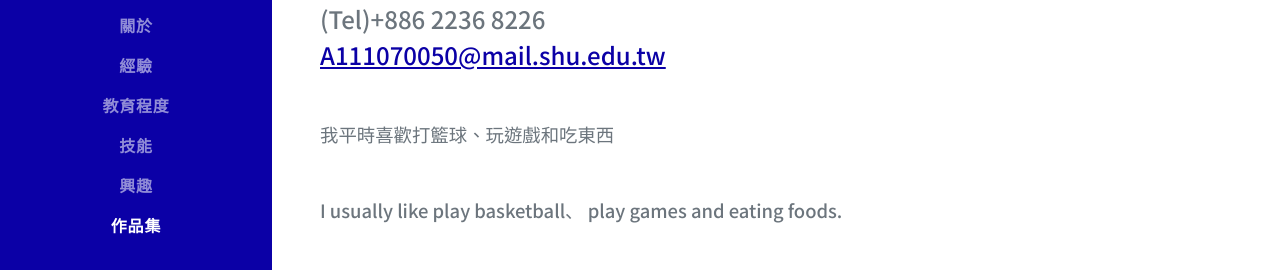
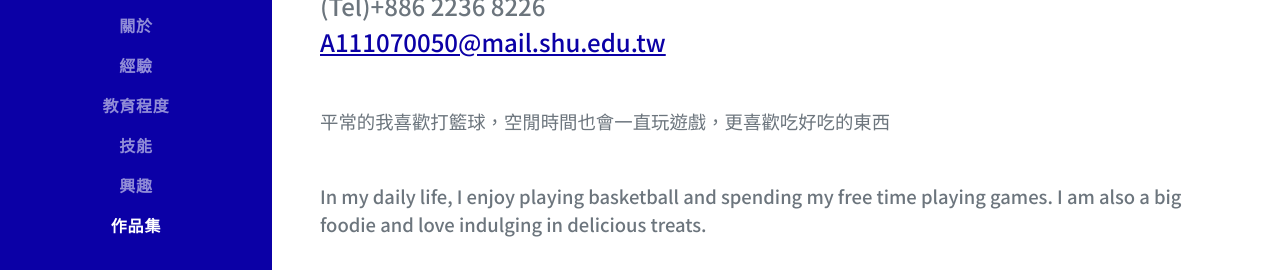
Before and after one commit to A111070050/a111070049, a plain HTML site: page index.html in a window 1280 px wide. Shown: the part 367-637 px from the top of the page. Drawn offline with nearby package versions, Linux system fonts and the light colour scheme.

Commit message:
Update index.html

```diff
--- a/index.html
+++ b/index.html
@@ -51,8 +51,8 @@
                         (Tel)+886 2236 8226 <br />
                         <a class="email" target="_blank" href="mailto:A111070050@mail.shu.edu.tw">A111070050@mail.shu.edu.tw</a>
                     </div>
-                    <p class="lead mb-5">我平時喜歡打籃球、玩遊戲和吃東西</p>
-                    <p class="lead mb-5">I usually like play basketball、 play games and eating foods. </p>
+                    <p class="lead mb-5">平常的我喜歡打籃球，空閒時間也會一直玩遊戲，更喜歡吃好吃的東西</p>
+                    <p class="lead mb-5">In my daily life, I enjoy playing basketball and spending my free time playing games. I am also a big foodie and love indulging in delicious treats. </p>
                     <div class="social-icons">
                         <a class="social-icon" target="_blank" href="https://www.instagram.com/a921007/"><i class="fab fa-instagram"></i></a>
                         <a class="social-icon" target="_blank" href="https://github.com/a111070050"><i class="fab fa-github"></i></a>
```
